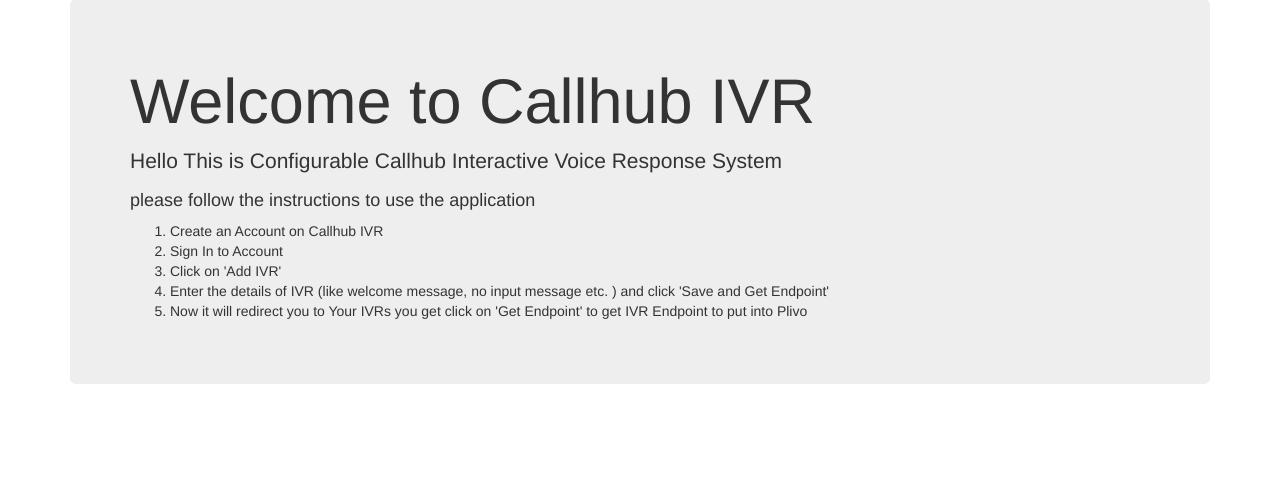
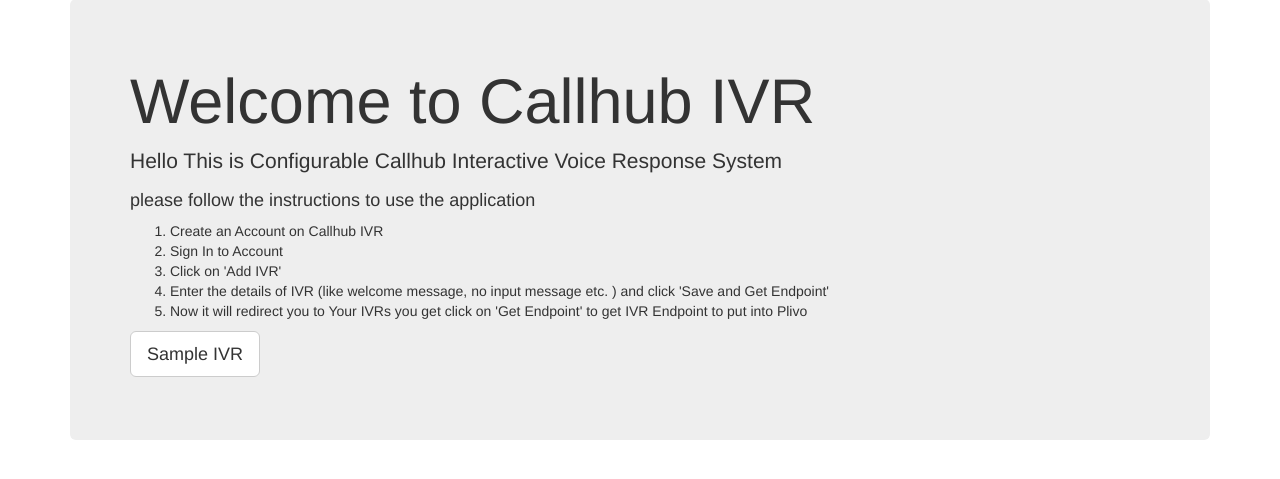
Before and after one commit to Chitrank-Dixit/callhub-ivr, a Django app: page / in a window 1280 px wide. Shown: the part 72-551 px from the top of the page. Run offline with Django 3.2, Linux system fonts and the light colour scheme; some libraries are stand-ins or nearby versions.

Commit message:
sample IVR added for testing things

```diff
--- a/callhub/urls.py
+++ b/callhub/urls.py
@@ -28,6 +28,7 @@
     url(r"^request/ivr/edit/(?P<ivr_id>\d+)/(?P<user_id>\d+)/", "ivr.views.ivr_edit", name="ivr_edit"),
     # url(r"^response/ivr/", "ivr.views.ivr_view", name="ivr_view"),
     url(r"^response/ivr/(?P<ivr_id>\d+)/(?P<user_id>\d+)/", "ivr.views.ivr_endpoint", name="ivr_endpoint"),
+    url(r"^response/ivr/sample/", "ivr.views.ivr_sample", name="ivr_sample"),
     url(r"^response/ivr/list/" , "ivr.views.ivrs", name="ivrs"),
     url(r"^response/ivr/delete/(?P<ivr_id>\d+)/(?P<user_id>\d+)/", "ivr.views.ivr_delete", name="ivr_delete"),
 
--- a/ivr/templates/base.html
+++ b/ivr/templates/base.html
@@ -6,7 +6,7 @@
     <!-- The above 3 meta tags *must* come first in the head; any other head content must come *after* these tags -->
     <meta name="description" content="">
     <meta name="author" content="">
-    <link rel="icon" href="../../favicon.ico">
+    <!-- <link rel="icon" href="../../favicon.ico"> -->
 
     <title>{% block head_title %}Callhub IVR{% endblock %} </title>
     {% include 'head_css.html' %}
--- a/ivr/templates/head_css.html
+++ b/ivr/templates/head_css.html
@@ -3,7 +3,7 @@
     <link href="{% static "css/bootstrap.min.css" %}" rel="stylesheet">
 
     <!-- Custom styles for this template -->
-    <link href="navbar-static-top.css" rel="stylesheet">
+    <!-- <link href="navbar-static-top.css" rel="stylesheet"> -->
 
 
 
--- a/ivr/templates/index.html
+++ b/ivr/templates/index.html
@@ -29,6 +29,7 @@
         <li>Now it will redirect you to Your IVRs you get click on 'Get Endpoint' to get IVR Endpoint to put into Plivo</li>
     </ol>
     <p>
+      <a class="btn btn-lg btn-default" href="/response/ivr/sample/" role="button">Sample IVR</a>
     	{% if user.is_authenticated %}
      <a class="btn btn-lg btn-success" href="/request/config_ivr/" role="button">Add an IVR</a>
      <a class="btn btn-lg btn-primary" href="/response/ivr/list/" role="button">Your IVRs </a> <!--
--- a/ivr/templates/javascript.html
+++ b/ivr/templates/javascript.html
@@ -7,7 +7,7 @@
     <script src="{% static "js/bootstrap.min.js" %}"></script>
     <script src="{% static "js/validator.min.js" %}"></script>
     <!-- IE10 viewport hack for Surface/desktop Windows 8 bug -->
-    <script src="../../assets/js/ie10-viewport-bug-workaround.js"></script>
+    <!-- <script src="../../assets/js/ie10-viewport-bug-workaround.js"></script> -->
     <!-- Just for debugging purposes. Don't actually copy these 2 lines! -->
     <!--[if lt IE 9]><script src="../../assets/js/ie8-responsive-file-warning.js"></script><![endif]-->
     <!-- <script src="../../assets/js/ie-emulation-modes-warning.js"></script> -->
--- a/ivr/views.py
+++ b/ivr/views.py
@@ -187,8 +187,9 @@
 		print request.get_host(), request.build_absolute_uri()
 		getdigits_action_url = request.build_absolute_uri()
 		getDigits = plivoxml.GetDigits(action=getdigits_action_url, method='POST', timeout=7, numDigits=1, retries=1)
+		#getDigits.add('{% csrf_token %}')
 		getDigits.addSpeak(Ivrdata.ivr_message)
-		print response.add(getDigits)
+		response.add(getDigits)
 		response.addSpeak(Ivrdata.ivr_no_input_message)
 		return HttpResponse(response, content_type="text/xml")
 
@@ -221,3 +222,32 @@
 			response.addSpeak(WRONG_INPUT_MESSAGE)
 
 		return HttpResponse(response, content_type="text/xml")
+
+def ivr_sample(request):
+	context = {
+		"working": "yes"
+	}
+	response = plivoxml.Response()
+	if request.method == 'GET':
+		print request.get_host(), request.build_absolute_uri()
+		getdigits_action_url = request.build_absolute_uri()
+		getDigits = plivoxml.GetDigits(action=getdigits_action_url, method='POST', timeout=7, numDigits=1, retries=1)
+		#getDigits.add('{% csrf_token %}')
+		getDigits.addSpeak("Welcome to Sample IVR, Press 0 for sales , Press 1 for support")
+		response.add(getDigits)
+		response.addSpeak("Sorry No Input has been received")
+		return HttpResponse(response, content_type="text/xml")
+
+	elif request.method == 'POST':
+		#digit = request.POST['Digits']
+		digit = request.form.get('Digits')
+		print digits
+
+		if (digit == "0" or digit == 0):
+			response.addSpeak("Hello Welcome to Sample , I am a Sales Guy")
+		elif (digit == "1" or digit == 1):
+			response.addSpeak("Hello Welcome to Sample , I am a Support Guy")
+		else:
+			response.addSpeak("Wrong Input Received")
+
+		return HttpResponse(response, content_type="text/xml")
```
Also changed, not shown: 2 other files.
